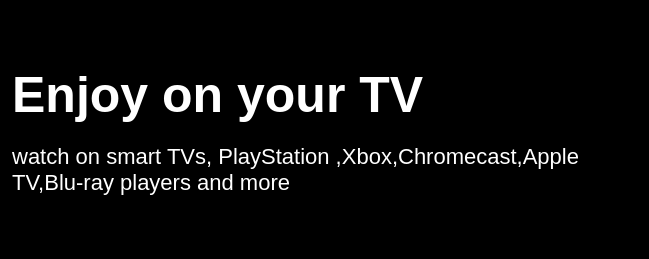
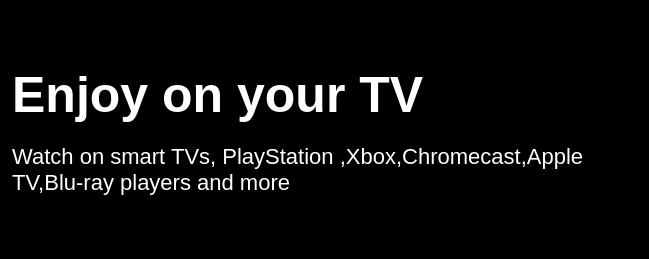
Before and after one commit to rathod-yuvraj/Netflix_clone-UI, a plain HTML site: page index.html in a window 1280 px wide. Shown: the part 981-1240 px from the top of the page, 0-649 px from the left. Drawn offline with Linux system fonts and the light colour scheme.

Commit message:
Text Capitalization

```diff
--- a/index.html
+++ b/index.html
@@ -40,7 +40,7 @@
                     <h2>
                         Enjoy on your TV
                     </h2>
-                    <p>watch on smart TVs, PlayStation ,Xbox,Chromecast,Apple TV,Blu-ray players and more</p>
+                    <p>Watch on smart TVs, PlayStation ,Xbox,Chromecast,Apple TV,Blu-ray players and more</p>
 
                 </div>
                 <div class="img-col">
```
